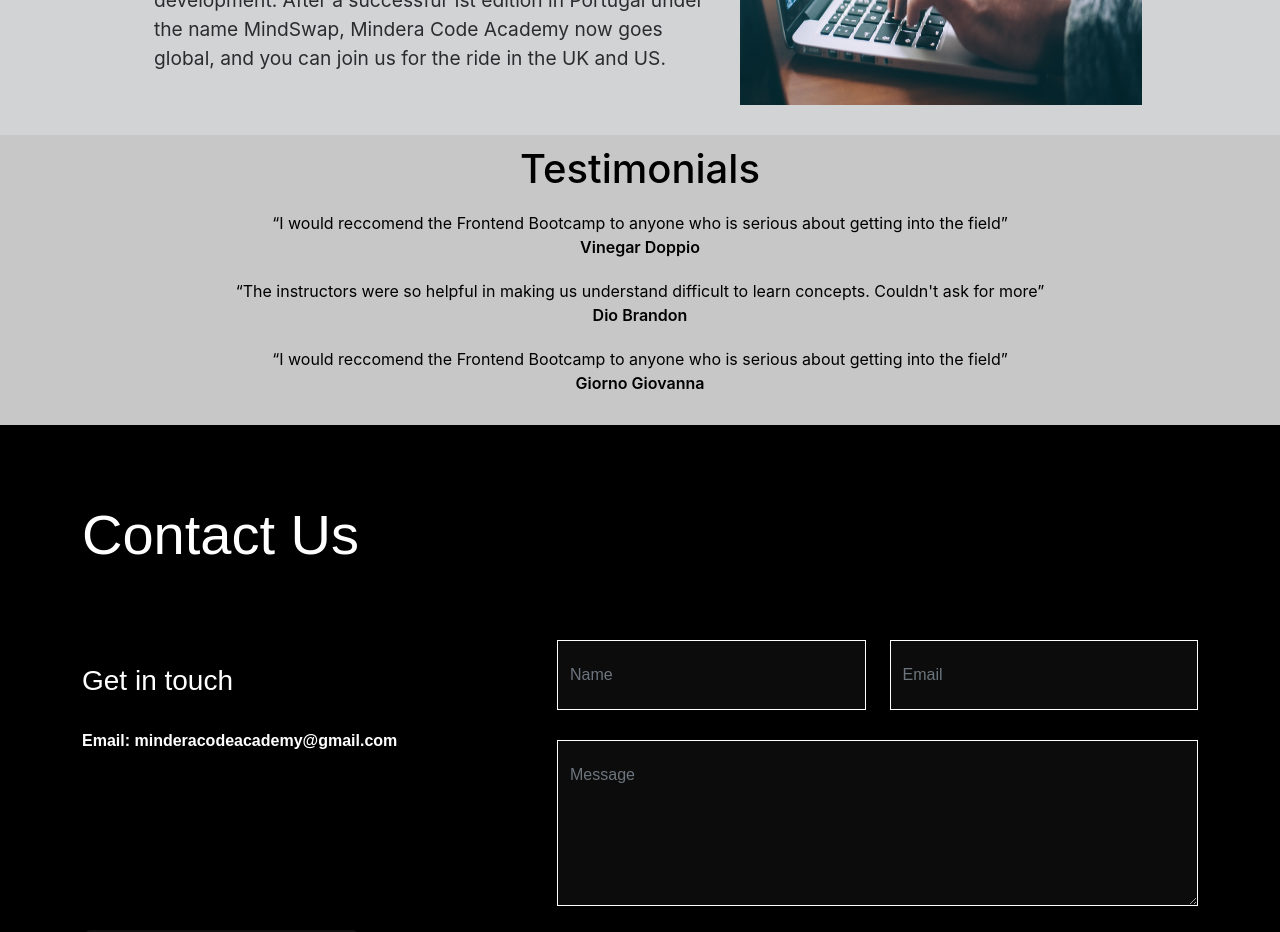
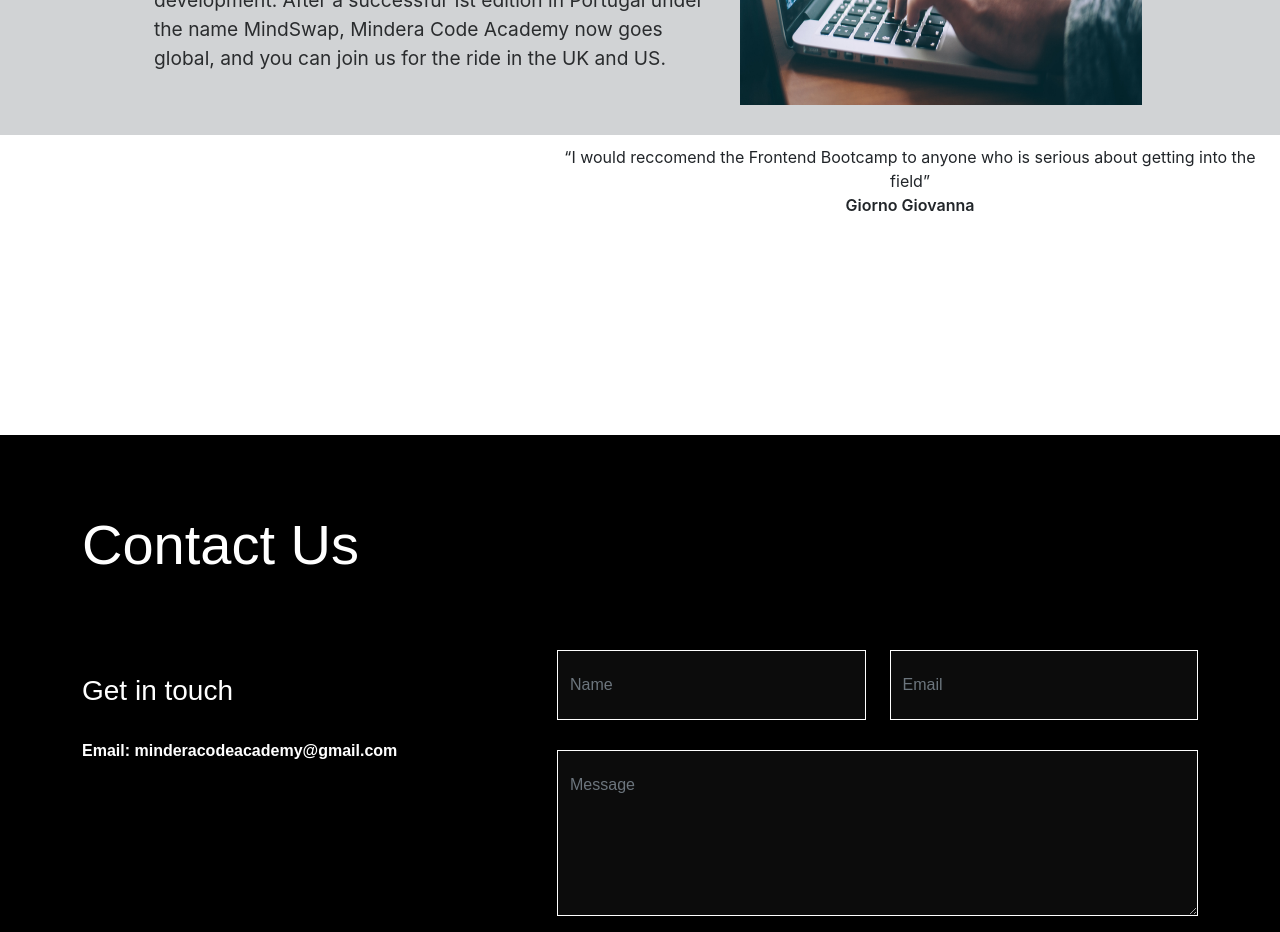
Before and after one commit to Faopaw/mca_landingpage, a React (Create React App) app in the folder my-app/: page / in a window 1280 px wide. Shown: the part 1760-2692 px from the top of the page. Built offline with nearby package versions, Linux system fonts and the light colour scheme; the HTML template or start-up script is replaced by a standard one.

Commit message:
working on testimonal component

```diff
--- a/my-app/src/App.js
+++ b/my-app/src/App.js
@@ -4,6 +4,7 @@ import ReactDOM from "react-dom/client";
 import { Button } from "reactstrap";
 import Container from "react-bootstrap/Container";
 import Form from './Components/Form'
+import Testimonal from "./Components/Testimonal";
 // import Nav from 'react-bootstrap/Nav';
 import Navbar from "react-bootstrap/Navbar";
 import mySvg from './layered-waves-haikei_final.svg'
@@ -87,7 +88,7 @@ function App() {
           </div>
         </div>
       </section>
-      <section className="testimonials-container">
+      {/* <section className="testimonials-container">
         <h1>Testimonials</h1>
         <div className="testimonials">
           <p className="testemonial-quote">
@@ -102,7 +103,7 @@ function App() {
             about getting into the field” <span className="testemonial-quote-author">Giorno Giovanna</span>
           </p>
         </div>
-      </section>
+      </section> */}
       {/* <section className="sign-up">
         <div>
           <h3>Why us?</h3>
@@ -125,6 +126,7 @@ function App() {
           <button type="submit">Get Early Access</button>
         </form>
       </section> */}
+      <Testimonal/>
       <Form/>
     </div>
   );
--- /dev/null
+++ b/my-app/src/Components/Testimonal.css
@@ -0,0 +1,60 @@
+.pic-ctn {
+    width: 100vw;
+    height: 200px;
+    text-align: center;
+    align-content: center;
+  }
+
+  @keyframes display {
+    0% {
+      transform: translateX(200px);
+      opacity: 0;
+    }
+    10% {
+      transform: translateX(0);
+      opacity: 1;
+    }
+    20% {
+      transform: translateX(0);
+      opacity: 1;
+    }
+    30% {
+      transform: translateX(-200px);
+      opacity: 0;
+    }
+    100% {
+      transform: translateX(-200px);
+      opacity: 0;
+    }
+  }
+
+  .pic-ctn {
+    position: relative;
+    width: 100vw;
+    height: 300px;
+    margin-top: 0;
+    background: white;
+
+  }
+
+  .pic-ctn > p {
+    position: absolute;
+    top: 0;
+    left: calc(50% - 100px);
+    opacity: 0;
+    animation: display 10s infinite;
+
+
+  }
+  p:nth-child(2) {
+    animation-delay: 2s;
+  }
+  p:nth-child(3) {
+    animation-delay: 4s;
+  }
+  p:nth-child(4) {
+    animation-delay: 6s;
+  }
+  p:nth-child(5) {
+    animation-delay: 8s;
+  }
--- /dev/null
+++ b/my-app/src/Components/Testimonal.js
@@ -0,0 +1,44 @@
+import React from "react";
+import './Testimonal.css'
+
+function Testimonal() {
+  return (
+    <div>
+      {/* <section className="testimonials-container">
+        <h1>Testimonials</h1>
+        <div className="testimonials">
+          <p className="testemonial-quote">
+            “I would reccomend the Frontend Bootcamp to anyone who is serious
+            about getting into the field” <span className="testemonial-quote-author">Vinegar Doppio</span>
+          </p>
+          <p className="testemonial-quote">
+          “The instructors were so helpful in making us understand difficult to learn concepts. Couldn't ask for more”<span className="testemonial-quote-author">Dio Brandon</span>
+          </p>
+          <p className="testemonial-quote">
+            “I would reccomend the Frontend Bootcamp to anyone who is serious
+            about getting into the field” <span className="testemonial-quote-author">Giorno Giovanna</span>
+          </p>
+        </div>
+      </section> */}
+      <div class="pic-ctn">
+        <p>
+          “I would reccomend the Frontend Bootcamp to anyone who is serious
+          about getting into the field”{" "}
+          <span className="testemonial-quote-author">Vinegar Doppio</span>
+        </p>
+        <p className="testemonial-quote">
+          “The instructors were so helpful in making us understand difficult to
+          learn concepts. Couldn't ask for more”
+          <span className="testemonial-quote-author">Dio Brandon</span>
+        </p>
+        <p className="testemonial-quote">
+          “I would reccomend the Frontend Bootcamp to anyone who is serious
+          about getting into the field”{" "}
+          <span className="testemonial-quote-author">Giorno Giovanna</span>
+        </p>
+      </div>
+    </div>
+  );
+}
+
+export default Testimonal;
--- a/package.json
+++ b/package.json
@@ -15,5 +15,9 @@
   "bugs": {
     "url": "https://github.com/Faopaw/mca_landingpage/issues"
   },
-  "homepage": "https://github.com/Faopaw/mca_landingpage#readme"
+  "homepage": "https://github.com/Faopaw/mca_landingpage#readme",
+  "dependencies": {
+    "bootstrap": "^5.2.2",
+    "react-bootstrap": "^2.5.0"
+  }
 }
```
Also changed, not shown: 1 other file (tests, documents, lock files or other folders).
